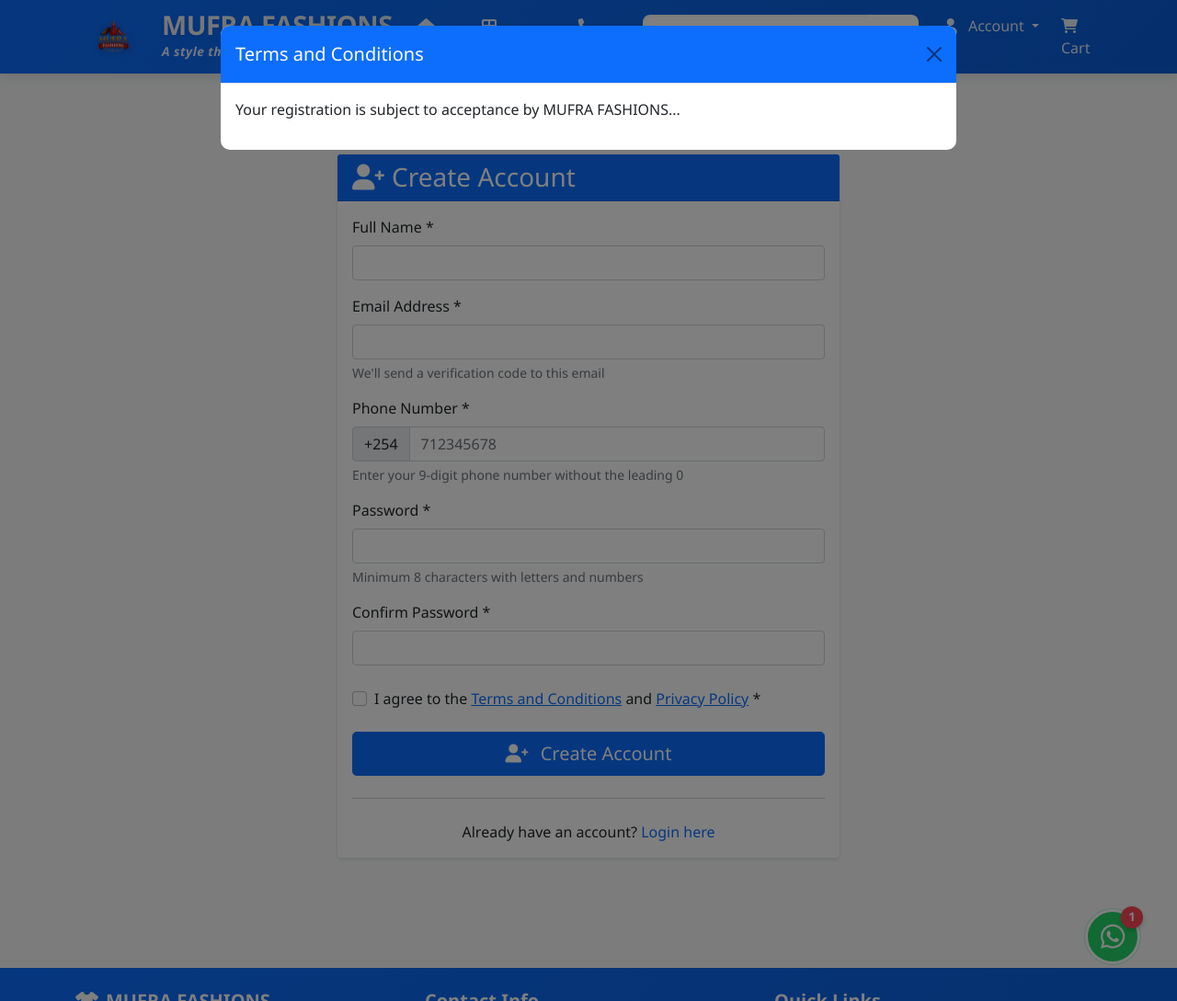
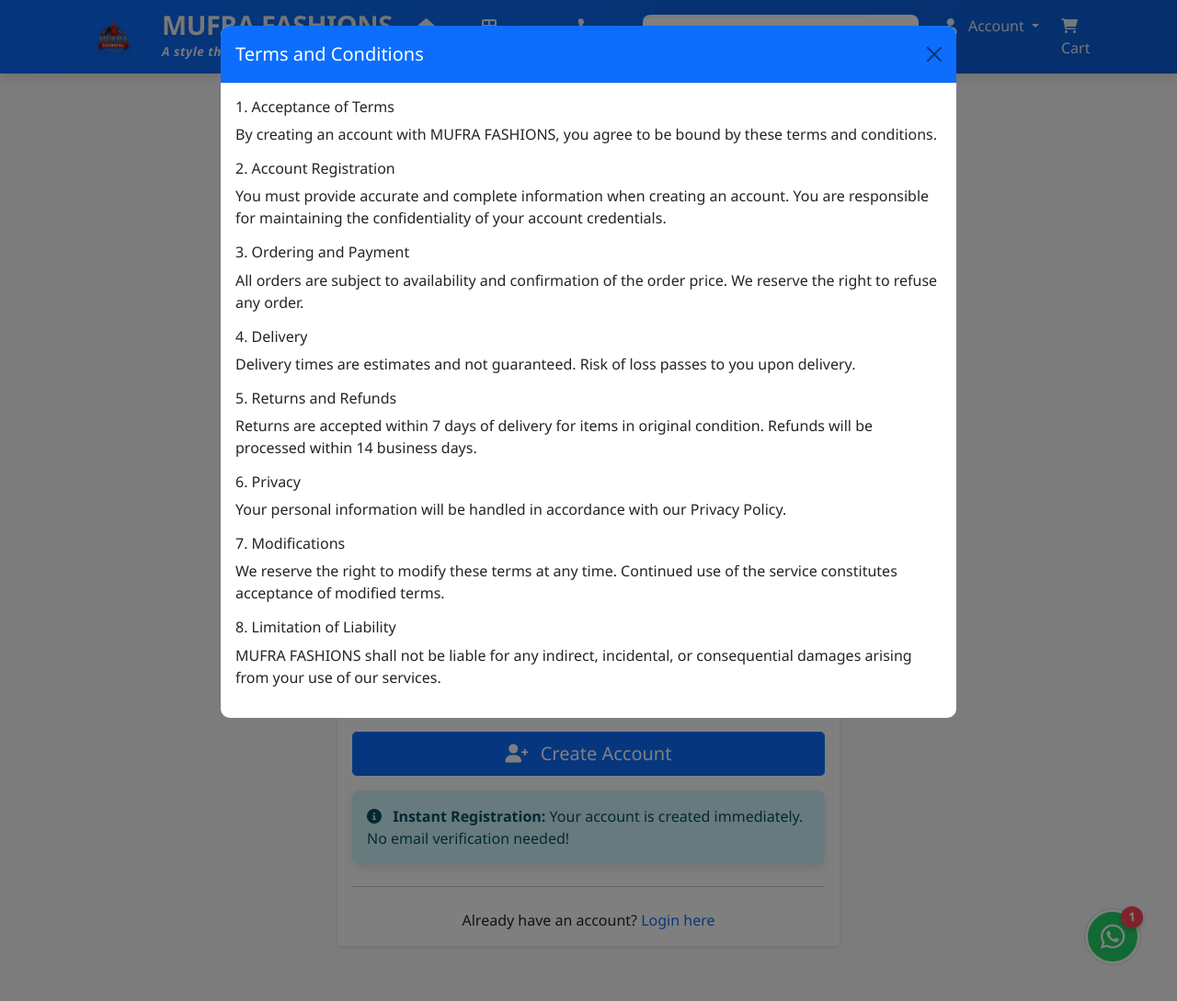
Before and after one commit to Hean-Macharia/mufra-fashion, a Flask app: page /register in a window 1280 px wide, after a click on "Terms and Conditions". Shown: the whole page at 92% size. Run offline with Flask 3, Linux system fonts and the light colour scheme; some libraries are stand-ins or nearby versions.

Commit message:
email workin

```diff
--- a/app.py
+++ b/app.py
@@ -100,8 +100,9 @@ def generate_order_id():
     return 'MUFRA' + ''.join(random.choices(string.digits, k=8))
 
 def send_email(to, subject, template, **kwargs):
-    """Robust email sending for production"""
+    """Robust email sending for production with timeout"""
     import os
+    import socket
 
     # Check if we're in production
     is_production = os.getenv('FLASK_ENV') == 'production' or not app.debug
@@ -125,6 +126,15 @@ def send_email(to, subject, template, **kwargs):
         return True
 
     try:
+        # Check if credentials are configured
+        if not app.config.get('MAIL_USERNAME') or not app.config.get('MAIL_PASSWORD'):
+            print(f"⚠️  Email credentials not configured - skipping email")
+            print(f"   MAIL_USERNAME: {bool(app.config.get('MAIL_USERNAME'))}")
+            print(f"   MAIL_PASSWORD: {bool(app.config.get('MAIL_PASSWORD'))}")
+            print(f"✅ Continuing without email")
+            print(f"{'='*60}\n")
+            return True  # Don't fail registration if email isn't configured
+
         # Create email content
         try:
             html_body = render_template(f'emails/{template}.html', **kwargs)
@@ -140,7 +150,7 @@ def send_email(to, subject, template, **kwargs):
             """
             text_body = f"{subject}\nHello {kwargs.get('name', 'User')},\nYour verification code is: {kwargs.get('otp', 'N/A')}"
 
-        # Send using SMTP
+        # Send using SMTP with timeout
         import smtplib
         from email.mime.text import MIMEText
         from email.mime.multipart import MIMEMultipart
@@ -153,34 +163,48 @@ def send_email(to, subject, template, **kwargs):
         msg.attach(MIMEText(text_body, 'plain'))
         msg.attach(MIMEText(html_body, 'html'))
 
-        with smtplib.SMTP(app.config['MAIL_SERVER'], app.config['MAIL_PORT']) as server:
-            server.starttls()
-            server.login(app.config['MAIL_USERNAME'], app.config['MAIL_PASSWORD'])
-            server.send_message(msg)
-
-        print(f"✅ Email sent successfully")
+        # Set timeout to 5 seconds to prevent hanging
+        socket.setdefaulttimeout(5)
+
+        try:
+            with smtplib.SMTP(app.config['MAIL_SERVER'], app.config['MAIL_PORT'], timeout=5) as server:
+                server.settimeout(5)
+                server.starttls()
+                server.login(app.config['MAIL_USERNAME'], app.config['MAIL_PASSWORD'])
+                server.send_message(msg)
+
+            print(f"✅ Email sent successfully")
+            print(f"{'='*60}\n")
+
+            # Log successful send in production
+            if is_production:
+                try:
+                    email_logs = get_collection('email_logs')
+                    email_logs.insert_one({
+                        'to': to,
+                        'subject': subject,
+                        'status': 'sent',
+                        'timestamp': datetime.utcnow()
+                    })
+                except:
+                    pass
+
+            return True
+        finally:
+            socket.setdefaulttimeout(None)  # Reset timeout
+
+    except socket.timeout:
+        print(f"❌ EMAIL TIMEOUT (5 seconds) - continuing without email")
         print(f"{'='*60}\n")
-
-        # Log successful send in production
-        if is_production:
-            try:
-                email_logs = get_collection('email_logs')
-                email_logs.insert_one({
-                    'to': to,
-                    'subject': subject,
-                    'status': 'sent',
-                    'timestamp': datetime.utcnow()
-                })
-            except:
-                pass
-
+        # Don't fail registration due to timeout
         return True
 
     except Exception as e:
         print(f"❌ EMAIL SEND FAILED: {str(e)}")
-
-        # CRITICAL: Don't fail registration if email fails
-        # Just log the error and continue
+        print(f"   Error Type: {type(e).__name__}")
+        print(f"   Continuing despite email failure")
+
+        # Log failed send in production
         if is_production:
             try:
                 email_logs = get_collection('email_logs')
@@ -194,11 +218,11 @@ def send_email(to, subject, template, **kwargs):
             except:
                 pass
 
-        print(f"⚠️  Continuing despite email failure")
         print(f"{'='*60}\n")
 
         # Return True anyway so registration doesn't fail
         return True
+
 def send_verification_email(email, name, otp):
     """Send OTP verification email"""
     subject = "Verify Your Email - MUFRA FASHIONS"
@@ -1273,7 +1297,7 @@ def debug_order(order_id):
 
 @app.route('/register', methods=['GET', 'POST'])
 def register():
-    """User registration - Production ready"""
+    """User registration - Direct redirect without email verification"""
     try:
         if request.method == 'POST':
             # Get form data
@@ -1310,42 +1334,32 @@ def register():
                 'phone': phone,
                 'password': generate_password_hash(password),
                 'role': 'customer',
-                'verified': False,
+                'verified': True,  # Auto-verify since no email verification
                 'cart': [],
                 'wishlist': [],
                 'created_at': datetime.utcnow()
             }
 
-            # Generate OTP
-            otp = generate_otp()
-            user['verification_otp'] = otp
-            user['otp_expires'] = datetime.utcnow() + timedelta(minutes=10)
-
-            # Save user FIRST (always save even if email fails)
+            # Save user to database
             result = users_collection.insert_one(user)
 
-            # Store in session
-            session['temp_user_id'] = str(result.inserted_id)
-
-            # Try to send email (but don't fail if it doesn't work)
-            try:
-                email_result = send_verification_email(email, name, otp)
-
-                if email_result:
-                    flash('Registration successful! Check your email for verification code.', 'success')
-                else:
-                    flash(f'Registration successful! Your verification code: {otp}', 'info')
-            except Exception as email_error:
-                print(f"Email error (but continuing): {email_error}")
-                flash(f'Registration successful! Your verification code: {otp}', 'info')
-
-            return redirect(url_for('verify_email'))
+            # Create session immediately
+            session['user_id'] = str(result.inserted_id)
+            session['user_name'] = user['name']
+            session['user_role'] = user.get('role', 'customer')
+
+            # Flash success message
+            flash(f'Welcome to MUFRA FASHIONS, {name}! Registration successful.', 'success')
+
+            # Redirect directly to home
+            return redirect(url_for('home'))
 
         return render_template('register.html')
     except Exception as e:
         print(f"Registration error: {e}")
         flash('Error during registration. Please try again.', 'danger')
         return render_template('register.html')
+
 @app.route('/verify-email', methods=['GET', 'POST'])
 def verify_email():
     """Email verification"""
--- a/templates/base.html
+++ b/templates/base.html
@@ -1101,7 +1101,7 @@
     </footer>
 
     <!-- WhatsApp Floating Button -->
-    <a href="https://wa.me/254102850010?text=Hello%20MUFRA%20FASHIONS%2C%20I%20need%20assistance%20with%20your%20products"
+    <a href="https://wa.me/254794025592?text=Hello%20MUFRA%20FASHIONS%2C%20I%20need%20assistance%20with%20your%20products"
        class="whatsapp-float"
        target="_blank"
        title="Chat with us on WhatsApp">
--- a/templates/register.html
+++ b/templates/register.html
@@ -22,7 +22,8 @@
                             <label class="form-label">Email Address *</label>
                             <input type="email" class="form-control" name="email"
                                    value="{{ request.form.email if request.form }}" required>
-                            <div class="form-text">We'll send a verification code to this email</div>
+                            <!-- CHANGED: Updated email description -->
+                            <div class="form-text">Used for order notifications and account recovery</div>
                         </div>
 
                         <div class="mb-3">
@@ -40,7 +41,8 @@
                             <label class="form-label">Password *</label>
                             <input type="password" class="form-control" name="password"
                                    id="password" required>
-                            <div class="form-text">Minimum 8 characters with letters and numbers</div>
+                            <!-- CHANGED: Updated password requirements -->
+                            <div class="form-text">Minimum 6 characters</div>
                         </div>
 
                         <div class="mb-4">
@@ -63,6 +65,12 @@
                             <button type="submit" class="btn btn-primary btn-lg">
                                 <i class="fas fa-user-plus me-2"></i> Create Account
                             </button>
+                        </div>
+
+                        <!-- ADDED: Instant registration notice -->
+                        <div class="alert alert-info mt-3" role="alert">
+                            <i class="fas fa-info-circle me-2"></i>
+                            <strong>Instant Registration:</strong> Your account is created immediately. No email verification needed!
                         </div>
 
                         <hr class="my-4">
@@ -90,8 +98,29 @@
                 <button type="button" class="btn-close" data-bs-dismiss="modal"></button>
             </div>
             <div class="modal-body">
-                <!-- Same as checkout modal -->
-                <p>Your registration is subject to acceptance by MUFRA FASHIONS...</p>
+                <h6>1. Acceptance of Terms</h6>
+                <p>By creating an account with MUFRA FASHIONS, you agree to be bound by these terms and conditions.</p>
+
+                <h6>2. Account Registration</h6>
+                <p>You must provide accurate and complete information when creating an account. You are responsible for maintaining the confidentiality of your account credentials.</p>
+
+                <h6>3. Ordering and Payment</h6>
+                <p>All orders are subject to availability and confirmation of the order price. We reserve the right to refuse any order.</p>
+
+                <h6>4. Delivery</h6>
+                <p>Delivery times are estimates and not guaranteed. Risk of loss passes to you upon delivery.</p>
+
+                <h6>5. Returns and Refunds</h6>
+                <p>Returns are accepted within 7 days of delivery for items in original condition. Refunds will be processed within 14 business days.</p>
+
+                <h6>6. Privacy</h6>
+                <p>Your personal information will be handled in accordance with our Privacy Policy.</p>
+
+                <h6>7. Modifications</h6>
+                <p>We reserve the right to modify these terms at any time. Continued use of the service constitutes acceptance of modified terms.</p>
+
+                <h6>8. Limitation of Liability</h6>
+                <p>MUFRA FASHIONS shall not be liable for any indirect, incidental, or consequential damages arising from your use of our services.</p>
             </div>
         </div>
     </div>
@@ -107,19 +136,28 @@
             </div>
             <div class="modal-body">
                 <h6>1. Information We Collect</h6>
-                <p>We collect personal information you provide when registering, placing orders, or contacting us.</p>
+                <p>We collect personal information you provide when registering, placing orders, or contacting us, including name, email, phone number, and shipping address.</p>
 
                 <h6>2. How We Use Your Information</h6>
-                <p>To process orders, communicate with you, improve our services, and send promotional materials.</p>
+                <p>To process orders, communicate with you about your orders, improve our services, and send promotional materials (with your consent).</p>
 
                 <h6>3. Information Sharing</h6>
-                <p>We do not sell your personal information. We may share with payment processors and delivery services.</p>
+                <p>We do not sell your personal information. We may share with payment processors, delivery services, and fraud prevention services as necessary to fulfill orders.</p>
 
-                <h6>4. Security</h6>
-                <p>We implement security measures to protect your personal information.</p>
+                <h6>4. Data Security</h6>
+                <p>We implement industry-standard security measures to protect your personal information from unauthorized access, alteration, or destruction.</p>
 
                 <h6>5. Your Rights</h6>
-                <p>You can access, correct, or delete your personal information through your account settings.</p>
+                <p>You can access, correct, or delete your personal information through your account settings. You may also opt-out of marketing communications at any time.</p>
+
+                <h6>6. Cookies and Tracking</h6>
+                <p>We use cookies to improve your browsing experience and analyze website traffic. You can control cookies through your browser settings.</p>
+
+                <h6>7. Children's Privacy</h6>
+                <p>Our services are not directed to individuals under 18. We do not knowingly collect personal information from children.</p>
+
+                <h6>8. Changes to Privacy Policy</h6>
+                <p>We may update this policy periodically. Continued use of our services constitutes acceptance of the updated policy.</p>
             </div>
         </div>
     </div>
@@ -142,21 +180,7 @@ $(document).ready(function() {
         }
     });
 
-    // Password strength
-    $('#password').on('input', function() {
-        const password = $(this).val();
-        let strength = 0;
-
-        if (password.length >= 8) strength++;
-        if (/[A-Z]/.test(password)) strength++;
-        if (/[0-9]/.test(password)) strength++;
-        if (/[^A-Za-z0-9]/.test(password)) strength++;
-
-        // Update strength indicator
-        $('#password-strength').removeClass().addClass('strength-' + strength);
-    });
-
-    // Form validation
+    // Form validation - UPDATED for 6 character minimum
     $('form').submit(function(e) {
         const password = $('#password').val();
         const confirm = $('#confirm_password').val();
@@ -167,9 +191,10 @@ $(document).ready(function() {
             return false;
         }
 
-        if (password.length < 8) {
+        // CHANGED: Updated to 6 characters minimum
+        if (password.length < 6) {
             e.preventDefault();
-            showToast('Error', 'Password must be at least 8 characters', 'error');
+            showToast('Error', 'Password must be at least 6 characters', 'error');
             return false;
         }
 
@@ -179,6 +204,38 @@ $(document).ready(function() {
             return false;
         }
     });
+
+    // Show toast notification function
+    function showToast(title, message, type = 'info') {
+        // Create toast element
+        const toastId = 'toast-' + Date.now();
+        const toastHtml = `
+            <div id="${toastId}" class="toast align-items-center text-white bg-${type === 'error' ? 'danger' : type} border-0" role="alert">
+                <div class="d-flex">
+                    <div class="toast-body">
+                        <strong>${title}</strong><br>${message}
+                    </div>
+                    <button type="button" class="btn-close btn-close-white me-2 m-auto" data-bs-dismiss="toast"></button>
+                </div>
+            </div>
+        `;
+
+        // Add to toast container
+        if (!$('.toast-container').length) {
+            $('body').append('<div class="toast-container position-fixed top-0 end-0 p-3" style="z-index: 9999"></div>');
+        }
+
+        $('.toast-container').append(toastHtml);
+
+        // Show toast
+        const toast = new bootstrap.Toast(document.getElementById(toastId));
+        toast.show();
+
+        // Remove after hide
+        document.getElementById(toastId).addEventListener('hidden.bs.toast', function () {
+            this.remove();
+        });
+    }
 });
 </script>
 {% endblock %}
```
Also changed, not shown: templates/index.html (+4 -11 lines).
